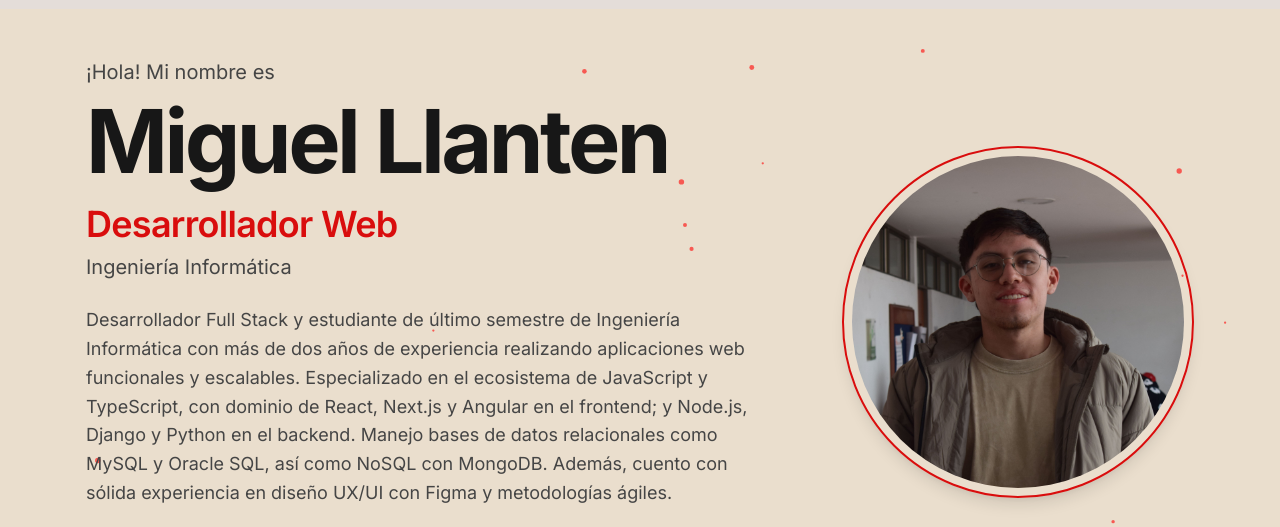
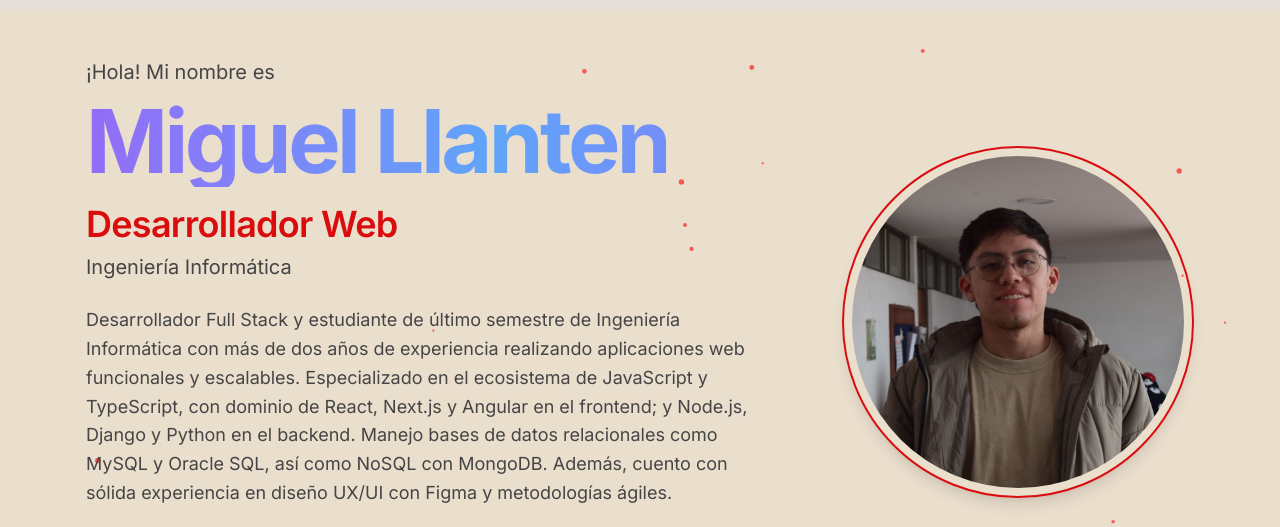
Before and after one commit to Filollan/Repositorio, an Astro site: page / in a window 1280 px wide. Shown: the part 55-582 px from the top of the page. Built offline with nearby package versions, Linux system fonts and the light colour scheme; Astro itself is replaced by a stand-in of ours.

Commit message:
feat(hero): animar gradiente del nombre en el inicio

```diff
--- a/src/components/Hero.astro
+++ b/src/components/Hero.astro
@@ -21,7 +21,9 @@ import { Icon } from "astro-icon";
       <!-- Columna izquierda: Texto -->
       <div class="hero__text">
         <small class="hero__greeting">¡Hola! Mi nombre es</small>
-        <h1 class="hero__title">Miguel Llanten</h1>
+        <h1 class="hero__title">
+          <span class="hero__title-gradient">Miguel Llanten</span>
+        </h1>
         <div class="hero__roles">
           <h2 class="hero__subtitle">Desarrollador Web</h2>
           <span class="hero__role-detail">Ingeniería Informática</span>
@@ -184,6 +186,26 @@ import { Icon } from "astro-icon";
 
       @media (min-width: screen.$lg) {
         font-size: 5.5rem;
+      }
+
+      &-gradient {
+        display: inline-block;
+        color: transparent;
+        background-image: linear-gradient(
+          90deg,
+          rgb(168 85 247),
+          rgb(96 165 250),
+          rgb(168 85 247)
+        );
+        background-size: 200% auto;
+        background-clip: text;
+        -webkit-text-fill-color: transparent;
+        transition: transform 0.3s ease;
+        animation: heroGradientShift 3s linear infinite;
+      }
+
+      &:hover &-gradient {
+        transform: scale(1.05);
       }
     }
 
@@ -446,6 +468,16 @@ import { Icon } from "astro-icon";
     width: 100%;
     height: 100%;
   }
+
+  @keyframes heroGradientShift {
+    from {
+      background-position: 0% 50%;
+    }
+
+    to {
+      background-position: 200% 50%;
+    }
+  }
 </style>
 
 <script>
```
